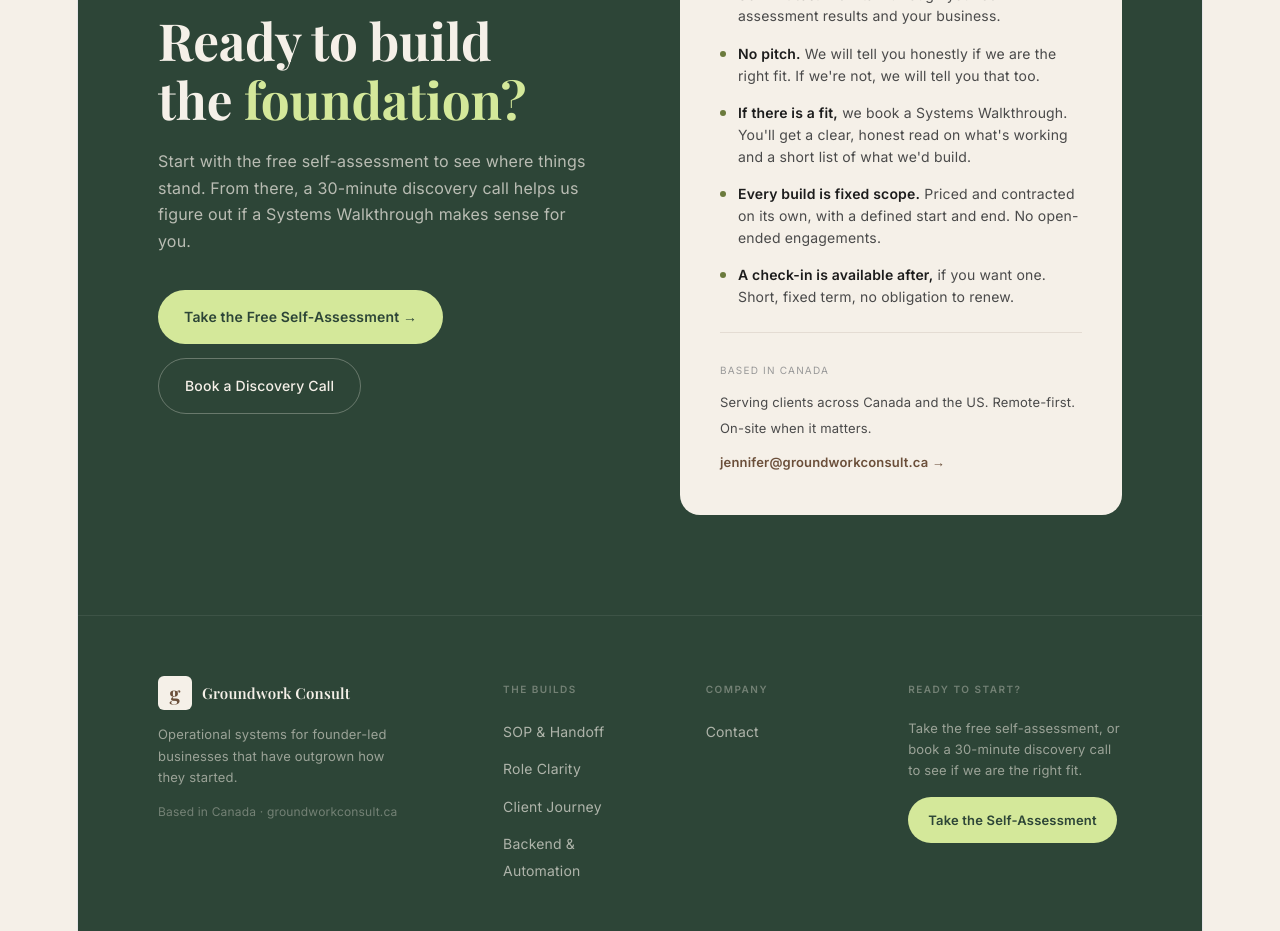
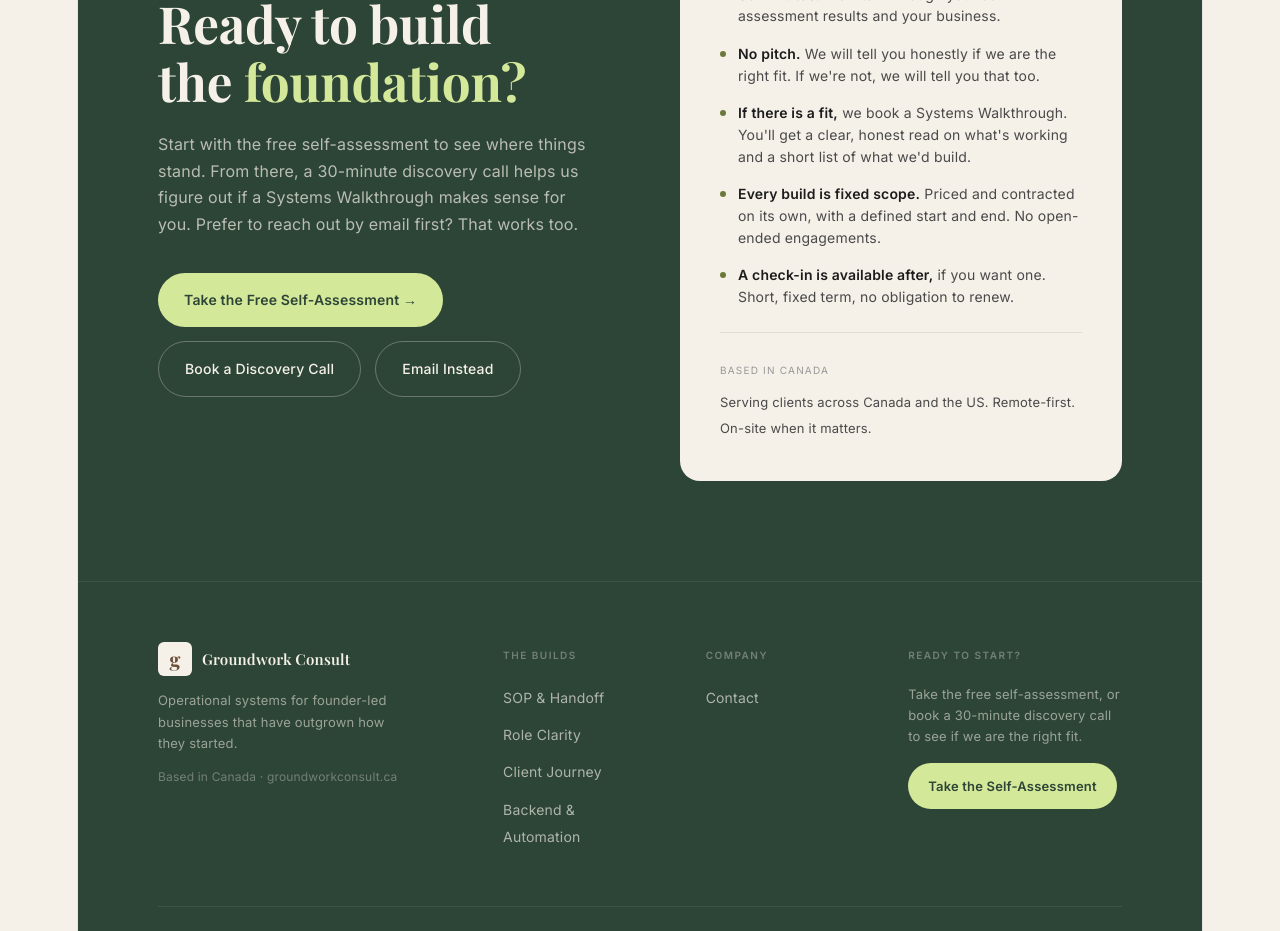
Before and after one commit to JenniferGroundwork/Groundwork, a React (Vite) app: page / in a window 1280 px wide. Shown: the part 5620-6551 px from the top of the page. Built offline with nearby package versions, Linux system fonts and the light colour scheme.

Commit message:
added email

```diff
--- a/src/Home.jsx
+++ b/src/Home.jsx
@@ -826,11 +826,12 @@
             <p className="eyebrow eyebrow-light">Get Started</p>
             <h2 className="cta-h2">Ready to build<br />the <em>foundation?</em></h2>
             <p className="cta-p">
-              Start with the free self-assessment to see where things stand. From there, a 30-minute discovery call helps us figure out if a Systems Walkthrough makes sense for you.
+              Start with the free self-assessment to see where things stand. From there, a 30-minute discovery call helps us figure out if a Systems Walkthrough makes sense for you. Prefer to reach out by email first? That works too.
             </p>
             <div style={{ display: "flex", gap: 14, flexWrap: "wrap" }}>
               <a href="/self-assessment" className="btn-primary">Take the Free Self-Assessment &rarr;</a>
               <a href="/book" className="btn-secondary">Book a Discovery Call</a>
+              <a href="mailto:jennifer@groundworkconsult.ca" className="btn-secondary">Email Instead</a>
             </div>
           </div>
           <div className="cta-card">
@@ -850,9 +851,6 @@
             <hr className="cta-divider" />
             <p className="cta-contact" style={{ marginBottom: 6, fontSize: 10, letterSpacing: "0.12em", textTransform: "uppercase", color: "#999" }}>Based in Canada</p>
             <p className="cta-contact">Serving clients across Canada and the US. Remote-first. On-site when it matters.</p>
-            <p className="cta-contact" style={{ marginTop: 8 }}>
-              <a href="mailto:jennifer@groundworkconsult.ca">jennifer@groundworkconsult.ca &rarr;</a>
-            </p>
           </div>
         </div>
       </section>
```
